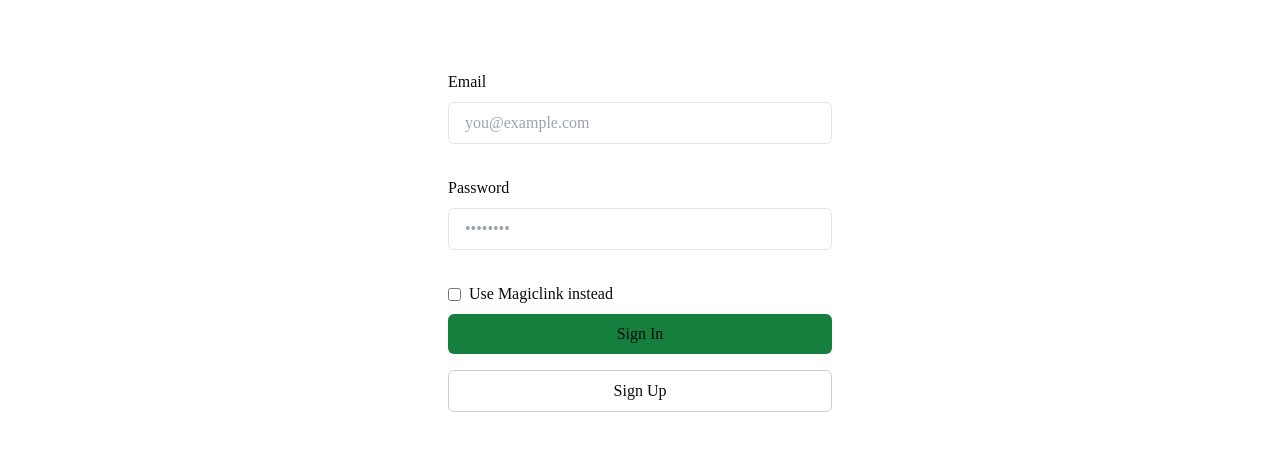
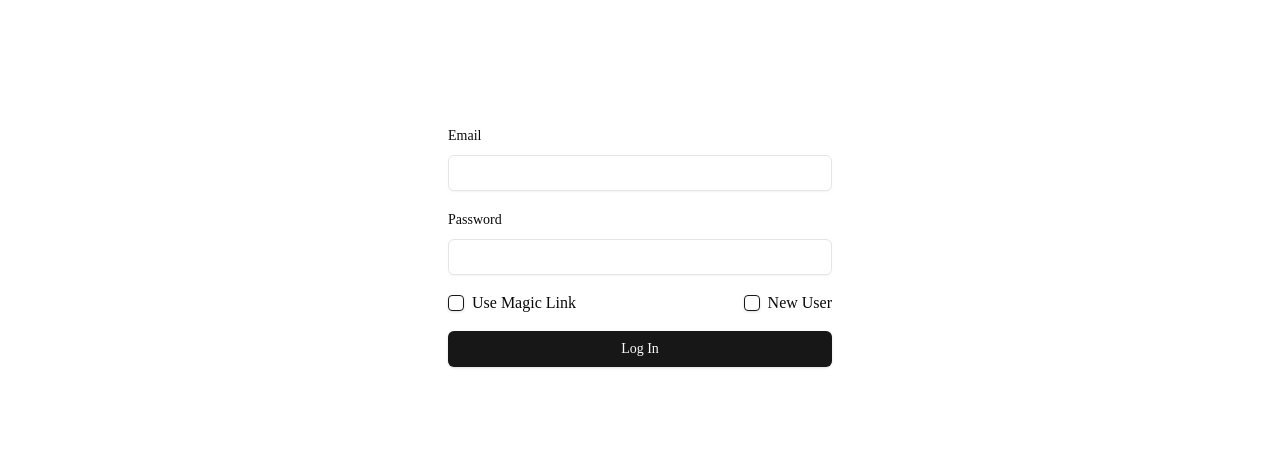
Before and after one commit to AbenezerKitata/jinja, a Next.js app: page /login in a window 1280 px wide. Shown: the part 223-674 px from the top of the page. Built offline with nearby package versions, Linux system fonts and the light colour scheme; no server answers.

Commit message:
SEO my form: Note check if auth still works

```diff
--- a/components/login-form.tsx
+++ b/components/login-form.tsx
@@ -1,9 +1,13 @@
 "use client";
 
-import { ChangeEvent, useState } from "react";
-import { z } from "zod";
+import React, { ChangeEvent, useState } from "react";
+import { set, z } from "zod";
 import { zodResolver } from "@hookform/resolvers/zod";
 import { useForm } from "react-hook-form";
+import { Form, FormControl, FormField, FormItem, FormLabel } from "./ui/form";
+import { Input } from "./ui/input";
+import { Button } from "./ui/button";
+import { Checkbox } from "@/components/ui/checkbox";
 
 const formSchema = z.object({
   email: z.string().email({
@@ -31,70 +35,96 @@ const LoginForm = ({
   };
 }) => {
   const [isMagicLinkChecked, setIsMagicLinkChecked] = useState(false);
-  const handleCheckboxChange = (event: ChangeEvent<HTMLInputElement>) => {
-    setIsMagicLinkChecked(event.target.checked);
-  };
+  const [signUpInit, setSignUpInit] = useState(false);
+
+  const form = useForm<z.infer<typeof formSchema>>({
+    resolver: zodResolver(formSchema),
+  });
 
   return (
-    <form
-      className="animate-in flex-1 flex flex-col w-full justify-center gap-2 text-foreground"
-      action={signIn}
-    >
-      <label className="text-md" htmlFor="email">
-        Email
-      </label>
-      <input
-        className="rounded-md px-4 py-2 bg-inherit border mb-6"
+    <Form {...form}>
+      <form action={signIn} className="flex flex-col gap-4">
+        <FormField
+          control={form.control}
           name="email"
-        placeholder="you@example.com"
-        required
+          render={({ field }) => (
+            <FormItem>
+              <FormLabel>Email</FormLabel>
+              <FormControl>
+                <Input {...field} type="email" name="email" placeholder="" />
+              </FormControl>
+            </FormItem>
+          )}
         />
-      <label className="text-md" htmlFor="password">
-        Password
-      </label>
-      <input
-        className="rounded-md px-4 py-2 bg-inherit border mb-6"
+
+        <FormField
+          control={form.control}
+          name="password"
+          render={({ field }) => (
+            <FormItem>
+              <FormLabel>Password</FormLabel>
+              <FormControl>
+                <Input
+                  {...field}
                   type="password"
                   name="password"
-        placeholder="••••••••"
+                  placeholder=""
                   hidden={isMagicLinkChecked}
                   required={!isMagicLinkChecked}
                 />
-      <label className="flex items-center">
-        <input
-          type="checkbox"
-          name="magiclink"
-          className="mr-2"
-          onChange={handleCheckboxChange}
+              </FormControl>
+            </FormItem>
+          )}
         />
-        Use Magiclink instead
-      </label>
-      <button
-        className="bg-green-700 rounded-md px-4 py-2 text-foreground mb-2"
-        hidden={!isMagicLinkChecked}
-        formAction={signInWithOtp}
-      >
-        Send magic link
-      </button>
-      <button
-        hidden={isMagicLinkChecked}
-        className="bg-green-700 rounded-md px-4 py-2 text-foreground mb-2"
-      >
-        Sign In
-      </button>
-      <button
-        hidden={isMagicLinkChecked}
-        formAction={signUp}
-        className="border border-foreground/20 rounded-md px-4 py-2 text-foreground mb-2"
-      >
-        Sign Up
-      </button>
-      {searchParams?.message && (
-        <p className="mt-4 p-4 bg-foreground/10 text-foreground text-center">
-          {searchParams.message}
-        </p>
+
+        <div className="flex flex-col gap-4">
+          {!signUpInit ? (
+            <div className="flex justify-between">
+              <div className="flex gap-2 items-center">
+                <Checkbox
+                  id="magic-link"
+                  onCheckedChange={() => {
+                    console.log("clicked");
+                    setIsMagicLinkChecked(!isMagicLinkChecked);
+                  }}
+                />
+                <label htmlFor="magic-link">Use Magic Link</label>
+              </div>
+              <div className="flex gap-2 items-center">
+                <Checkbox
+                  id="sign-up"
+                  onCheckedChange={() => {
+                    console.log("clicked");
+                    setSignUpInit(!signUpInit);
+                  }}
+                />
+                <label htmlFor="sign-up">New User</label>
+              </div>
+            </div>
+          ) : (
+            <div className="flex gap-2 items-center">
+              <Checkbox
+                id="sign-up"
+                onCheckedChange={() => {
+                  console.log("clicked");
+                  setSignUpInit(!signUpInit);
+                }}
+              />
+              <label htmlFor="sign-up">Already Have an account</label>
+            </div>
           )}
+
+          {isMagicLinkChecked ? (
+            <Button formAction={signInWithOtp}>Send Magic Link</Button>
+          ) : (
+            <div className="flex flex-col gap-4">
+              {!signUpInit && <Button type="submit">Log In</Button>}
+              {signUpInit && <Button formAction={signUp}>Sign Up</Button>}
+            </div>
+          )}
+        </div>
       </form>
+    </Form>
   );
 };
 
--- /dev/null
+++ b/components/ui/checkbox.tsx
@@ -0,0 +1,30 @@
+"use client"
+
+import * as React from "react"
+import * as CheckboxPrimitive from "@radix-ui/react-checkbox"
+import { CheckIcon } from "@radix-ui/react-icons"
+
+import { cn } from "@/lib/utils"
+
+const Checkbox = React.forwardRef<
+  React.ElementRef<typeof CheckboxPrimitive.Root>,
+  React.ComponentPropsWithoutRef<typeof CheckboxPrimitive.Root>
+>(({ className, ...props }, ref) => (
+  <CheckboxPrimitive.Root
+    ref={ref}
+    className={cn(
+      "peer h-4 w-4 shrink-0 rounded-sm border border-primary shadow focus-visible:outline-none focus-visible:ring-1 focus-visible:ring-ring disabled:cursor-not-allowed disabled:opacity-50 data-[state=checked]:bg-primary data-[state=checked]:text-primary-foreground",
+      className
+    )}
+    {...props}
+  >
+    <CheckboxPrimitive.Indicator
+      className={cn("flex items-center justify-center text-current")}
+    >
+      <CheckIcon className="h-4 w-4" />
+    </CheckboxPrimitive.Indicator>
+  </CheckboxPrimitive.Root>
+))
+Checkbox.displayName = CheckboxPrimitive.Root.displayName
+
+export { Checkbox }
--- a/package.json
+++ b/package.json
@@ -7,6 +7,7 @@
   },
   "dependencies": {
     "@hookform/resolvers": "^3.3.4",
+    "@radix-ui/react-checkbox": "^1.0.4",
     "@radix-ui/react-dropdown-menu": "^2.0.6",
     "@radix-ui/react-icons": "^1.3.0",
     "@radix-ui/react-label": "^2.0.2",
@@ -36,6 +37,7 @@
     "@types/node": "20.11.5",
     "@types/react": "18.2.48",
     "@types/react-dom": "18.2.18",
-    "encoding": "^0.1.13"
+    "encoding": "^0.1.13",
+    "eslint": "^8.56.0"
   }
 }
```
Also changed, not shown: .eslintrc.cjs (added), 1 other file (tests, documents, lock files or other folders). Lines whose indentation alone changed are shown as unchanged.
